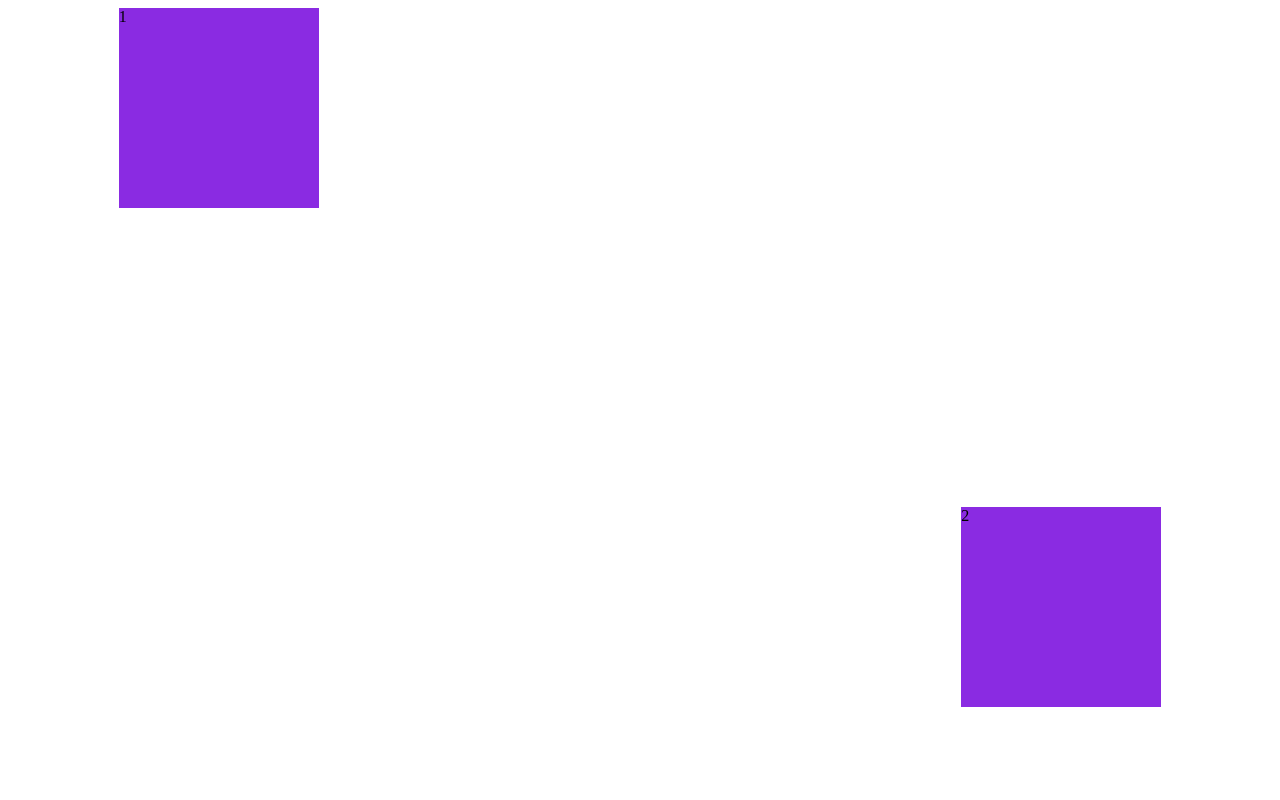
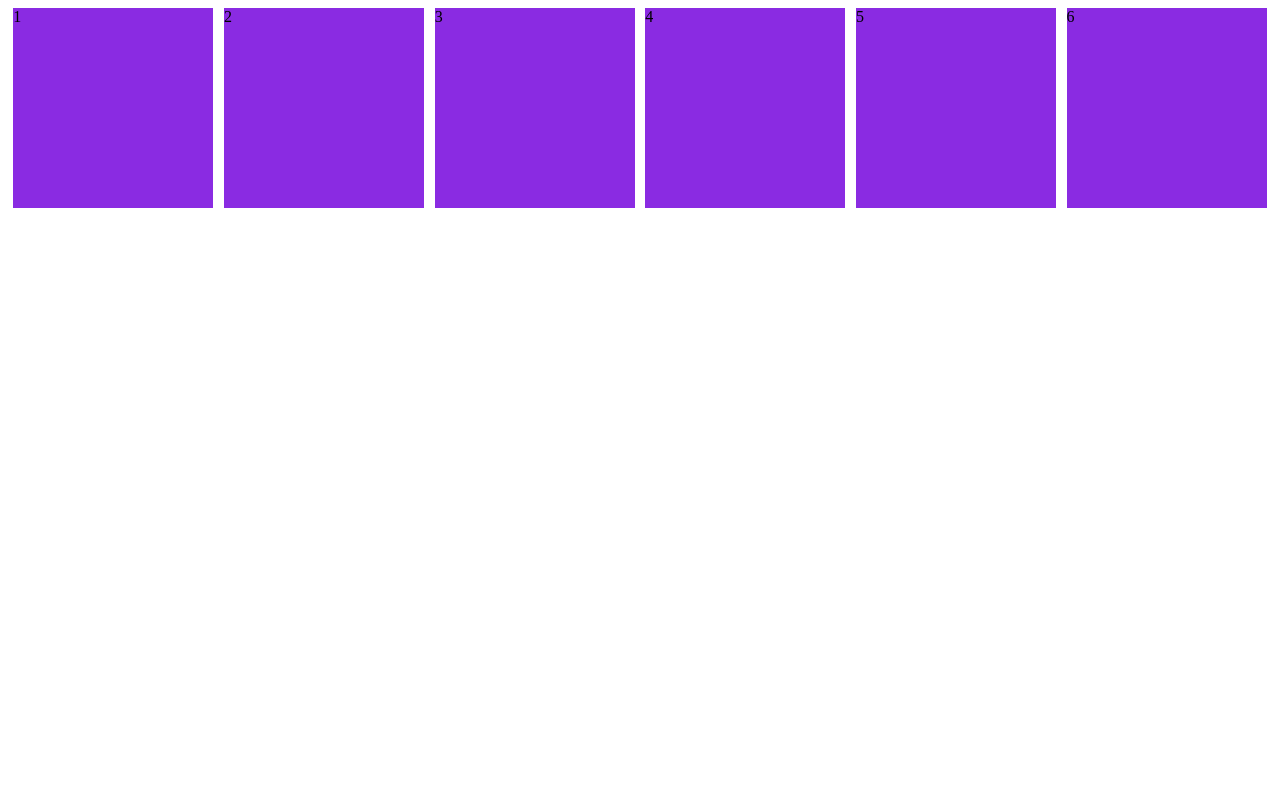
Before and after one commit to tongnamuu/CSS-Layout, a plain HTML site: page index.html in a window 1280 px wide. Shown: the top 800 px of the page. Drawn offline with Linux system fonts and the light colour scheme.

Commit message:
Flexbox changs width even if we set the width

```diff
--- a/index.html
+++ b/index.html
@@ -11,6 +11,9 @@
       <div class="box">1</div>
       <div class="box">2</div>
       <div class="box">3</div>
+      <div class="box">4</div>
+      <div class="box">5</div>
+      <div class="box">6</div>
     </div>
   </body>
 </html>
--- a/style.css
+++ b/style.css
@@ -11,12 +11,3 @@
   height: 200px;
   margin-bottom: 2px;
 }
-
-.box:nth-child(2) {
-  align-self: center;
-  order: 1;
-}
-
-.box:nth-child(3) {
-  align-self: flex-end;
-}
```
